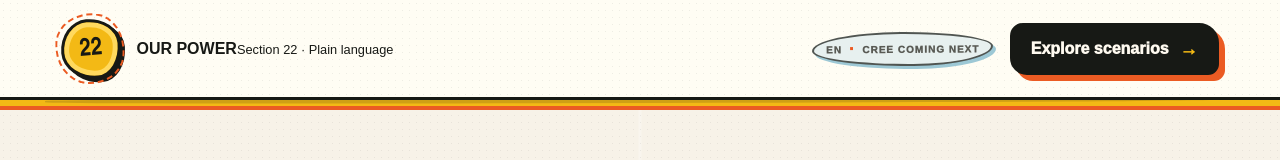
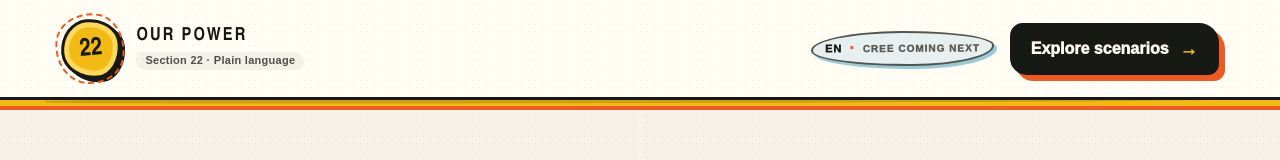
Before and after one commit to BrendanForward1987/section-22-adventure, a Next.js app: page /section-22-flow in a window 1280 px wide. Shown: the top 160 px of the page. Built offline with nearby package versions, Linux system fonts and the light colour scheme.

Commit message:
Apply polished header structure

```diff
--- a/app/section-22-flow/page.tsx
+++ b/app/section-22-flow/page.tsx
@@ -102,10 +102,10 @@ export default function Section22FlowPage() {
       <header className="site-header">
         <a className="brand" href="/" aria-label="Return to the Section 22 home screen">
           <span className="brand-mark">22</span>
-          <span><b>OUR POWER</b><small>Section 22 · Plain language</small></span>
+          <span className="brand-copy"><b>OUR POWER</b><small>Section 22 · Plain language</small></span>
         </a>
         <div className="header-actions">
-          <span className="language-note">EN <i>·</i> CREE COMING NEXT</span>
+          <span className="language-note"><b>EN</b><i>·</i><span>CREE COMING NEXT</span></span>
           <a className="about-button flow-home-link" href="/">Explore scenarios</a>
         </div>
       </header>
```
